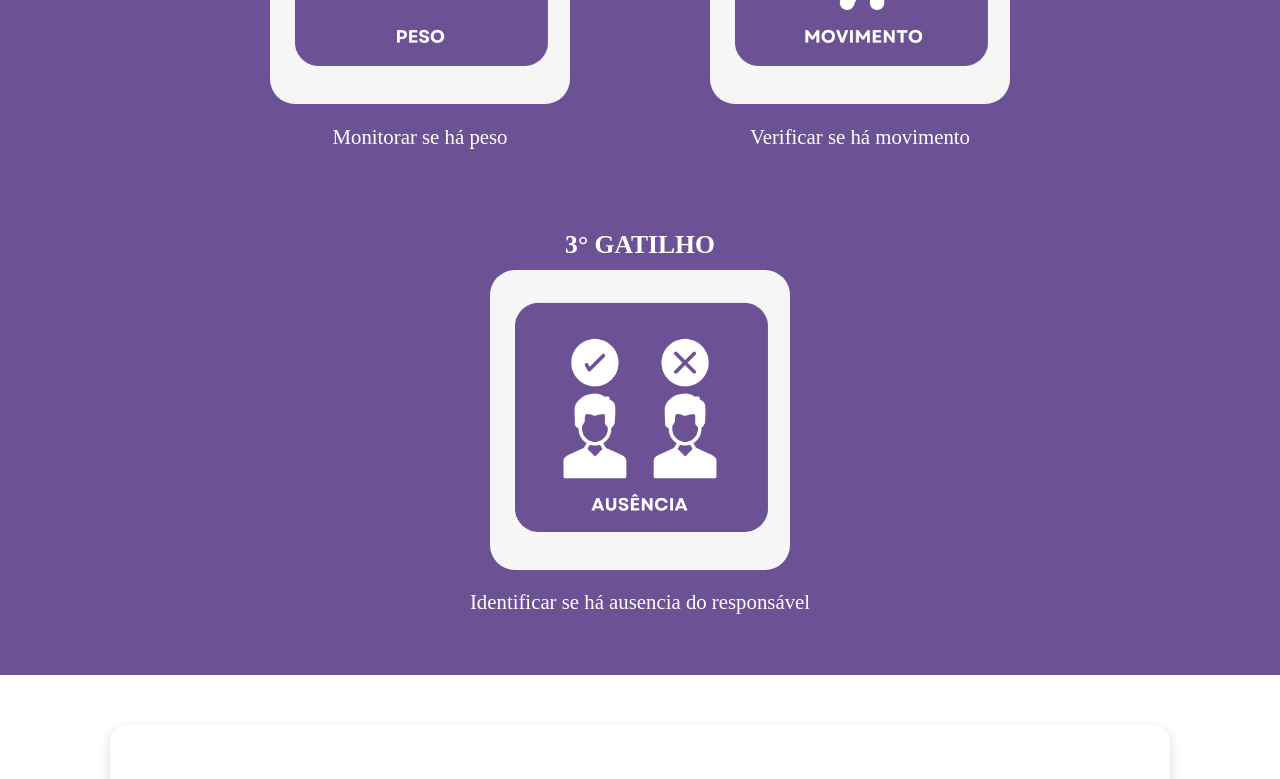
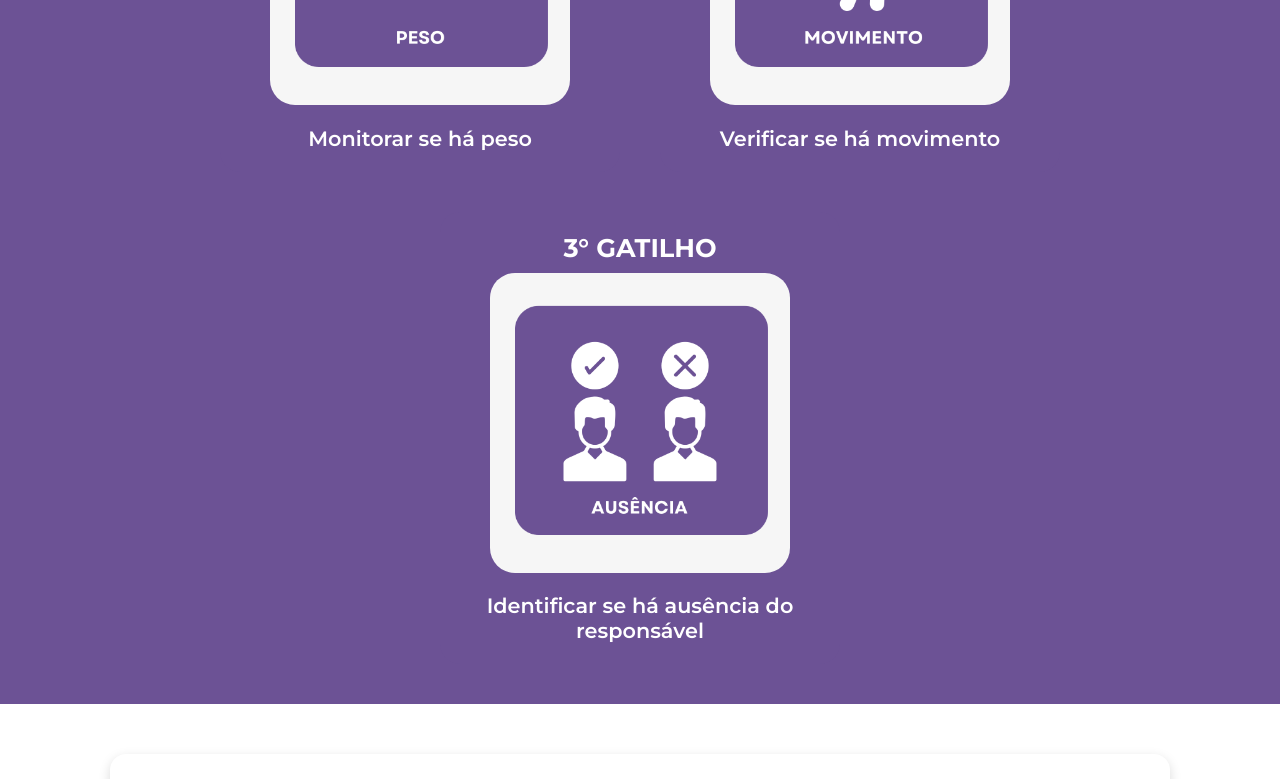
Before and after one commit to Lehguanaes/SaveTots_Website, a React (Vite) app: page / in a window 1280 px wide. Shown: the part 980-1759 px from the top of the page. Built offline with nearby package versions, Linux system fonts and the light colour scheme; the HTML template or start-up script is replaced by a standard one.

Commit message:
Mudança de Fontes

```diff
--- a/src/components/sections/Gatilhos.jsx
+++ b/src/components/sections/Gatilhos.jsx
@@ -26,7 +26,7 @@ export default function Gatilhos() {
             <div className="card">
                 <h3 className="stepTitle">3° GATILHO</h3>
                 <img src={ausencia} className="cardImg" />
-                <p className="description">Identificar se há ausencia do responsável</p>
+                <p className="description">Identificar se há ausência do responsável</p>
             </div>
 
         </div>
--- a/src/components/sections/Sections.css
+++ b/src/components/sections/Sections.css
@@ -31,7 +31,7 @@
   margin-bottom: 20px;
   color: var(--cor-branco);
   text-transform: uppercase; /* tudo MAIÚSCULO */
-  font-family: 'Montserrat', sans-serif; /* fonte quadrada */
+  font-family: 'Montserrat'; /* fonte quadrada */
   /* garante que NÃO vire card */
   flex: 0 0 100%;
 }
@@ -40,11 +40,13 @@
   font-size: 1.6rem;
   color: var(--cor-branco);
   margin: 20px 0 10px;
+  font-family: 'Montserrat', sans-serif;
 }
 
 .description{
   font-size: 1.3rem;
   color: var(--cor-branco);
+  font-family: 'Montserrat', sans-serif;
 }
 
 .cardImg {
```
